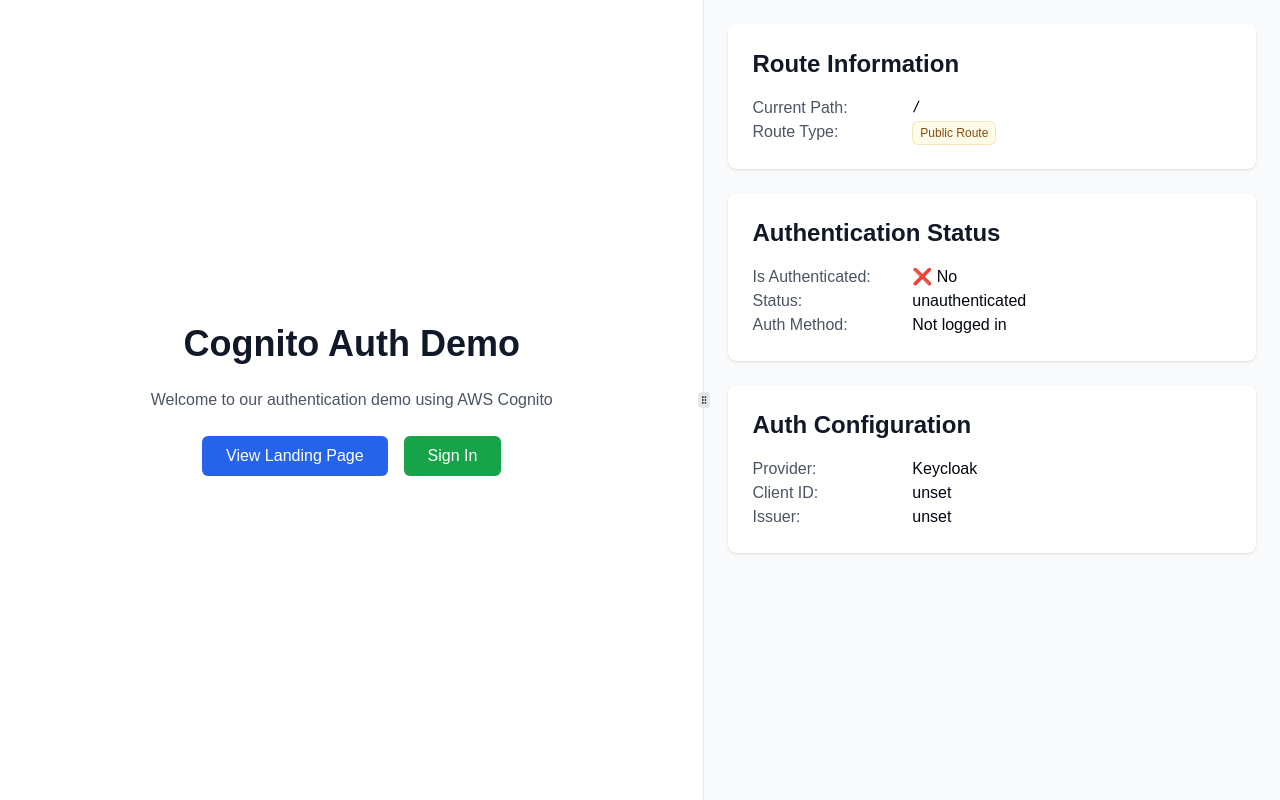
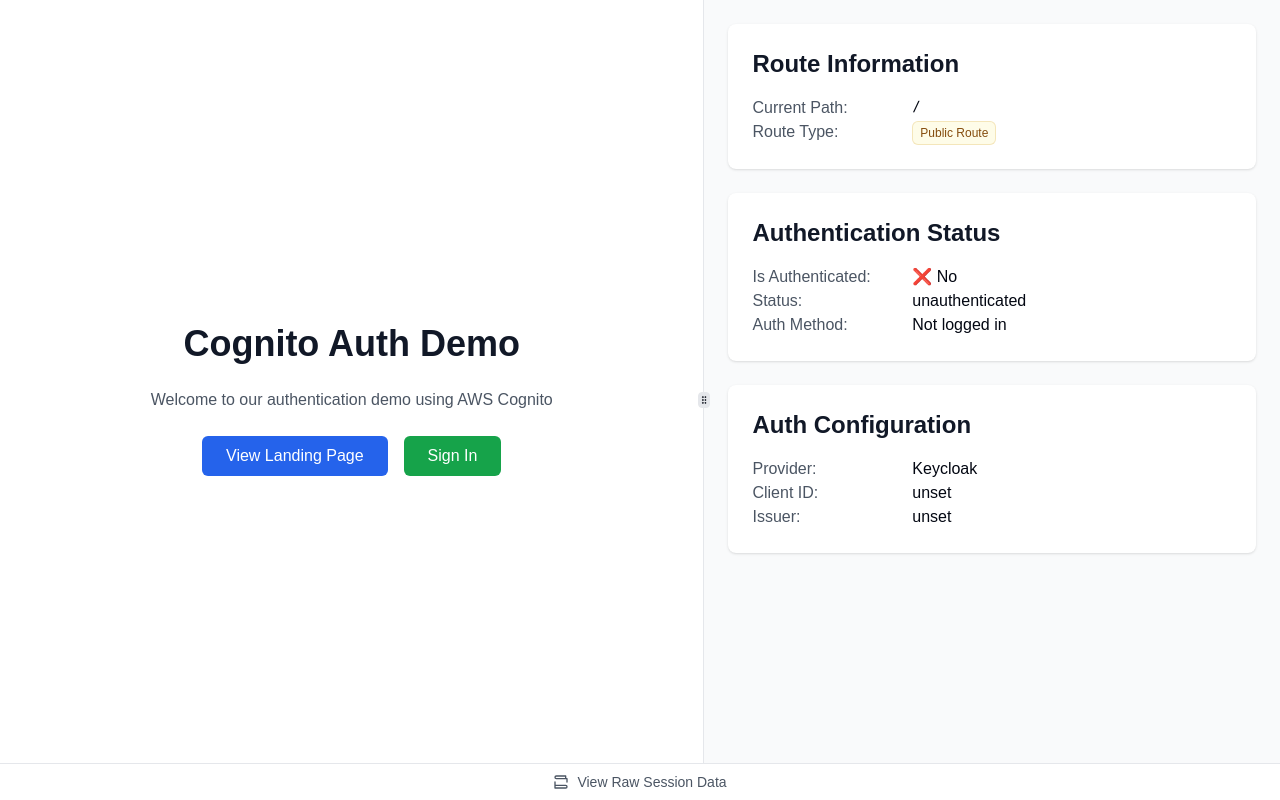
Before and after one commit to Vegas97/demo-cognito, a Next.js app: page / in a window 1280 px wide. Built offline with nearby package versions, Linux system fonts and the light colour scheme; no server answers.

Commit message:
add stiky bar session info

```diff
--- a/src/components/DebugPanel.tsx
+++ b/src/components/DebugPanel.tsx
@@ -118,30 +118,34 @@
                 </div>
               </div>
             </div>
-
-            <div className="bg-white shadow rounded-lg p-6">
-              <div className="flex flex-col gap-4">
+          </>
+        )}
+      </div>
+      <div className="fixed bottom-0 left-0 right-0 bg-white border-t shadow-lg">
+        <div className="max-w-screen-xl mx-auto px-4">
           <Drawer>
             <DrawerTrigger asChild>
-                    <div className="bg-white shadow rounded-lg p-6 hover:bg-gray-50 cursor-pointer transition-colors">
-                      <div className="flex justify-between items-center">
-                        <h2 className="text-2xl font-bold text-gray-900">Raw Session Data</h2>
+              <Button
+                variant="ghost"
+                className="w-full py-3 hover:bg-gray-50 flex items-center justify-center gap-2"
+              >
                 <svg
                   xmlns="http://www.w3.org/2000/svg"
-                          width="24"
-                          height="24"
+                  width="16"
+                  height="16"
                   viewBox="0 0 24 24"
                   fill="none"
                   stroke="currentColor"
                   strokeWidth="2"
                   strokeLinecap="round"
                   strokeLinejoin="round"
-                          className="text-gray-500"
+                  className="text-gray-600"
                 >
-                          <path d="m9 18 6-6-6-6" />
+                  <path d="M21 12V7H5a2 2 0 0 1 0-4h14v4" />
+                  <path d="M3 12v5h16a2 2 0 0 1 0 4H3v-4" />
                 </svg>
-                      </div>
-                    </div>
+                <span className="text-sm text-gray-600">View Raw Session Data</span>
+              </Button>
             </DrawerTrigger>
             <DrawerContent>
               <div className="mx-auto w-full max-w-4xl">
@@ -266,9 +270,6 @@
           </Drawer>
         </div>
       </div>
-          </>
-        )}
-      </div>
     </div>
   );
 }
```
Lines whose indentation alone changed are shown as unchanged.
